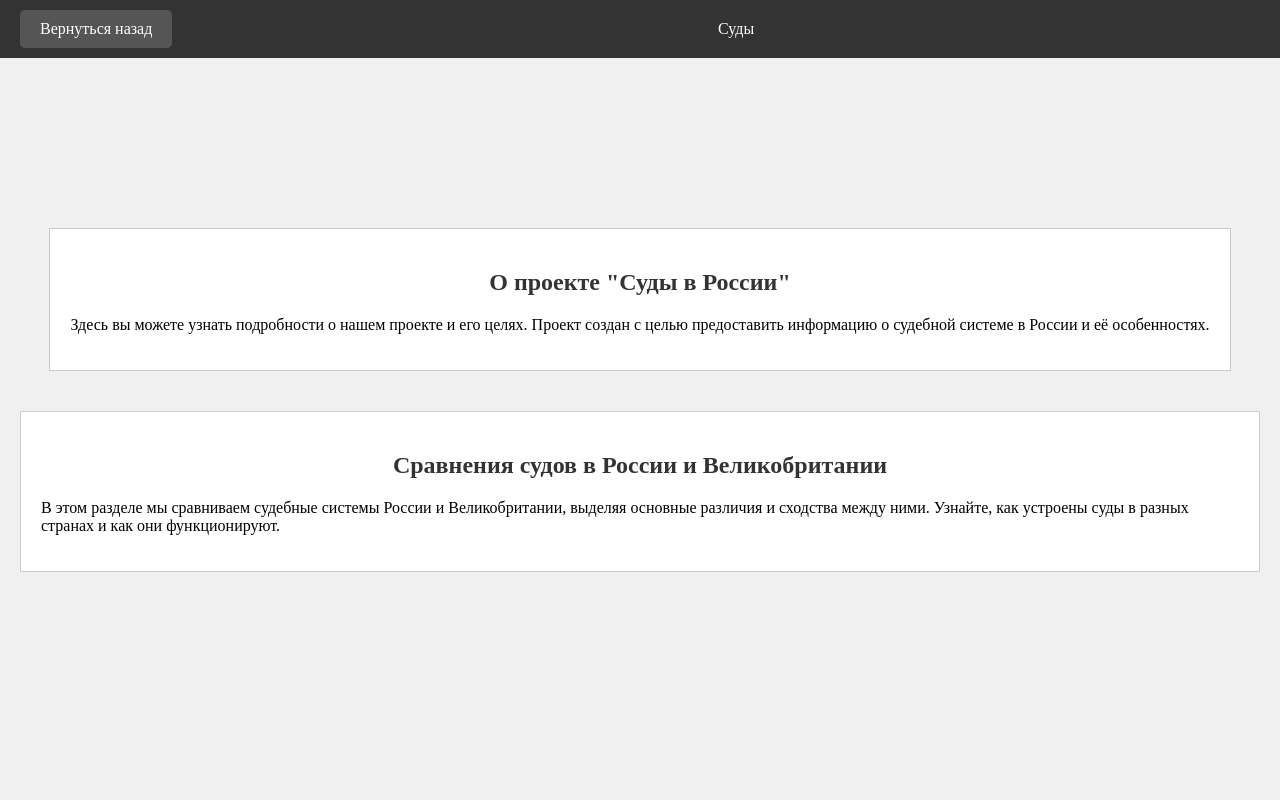
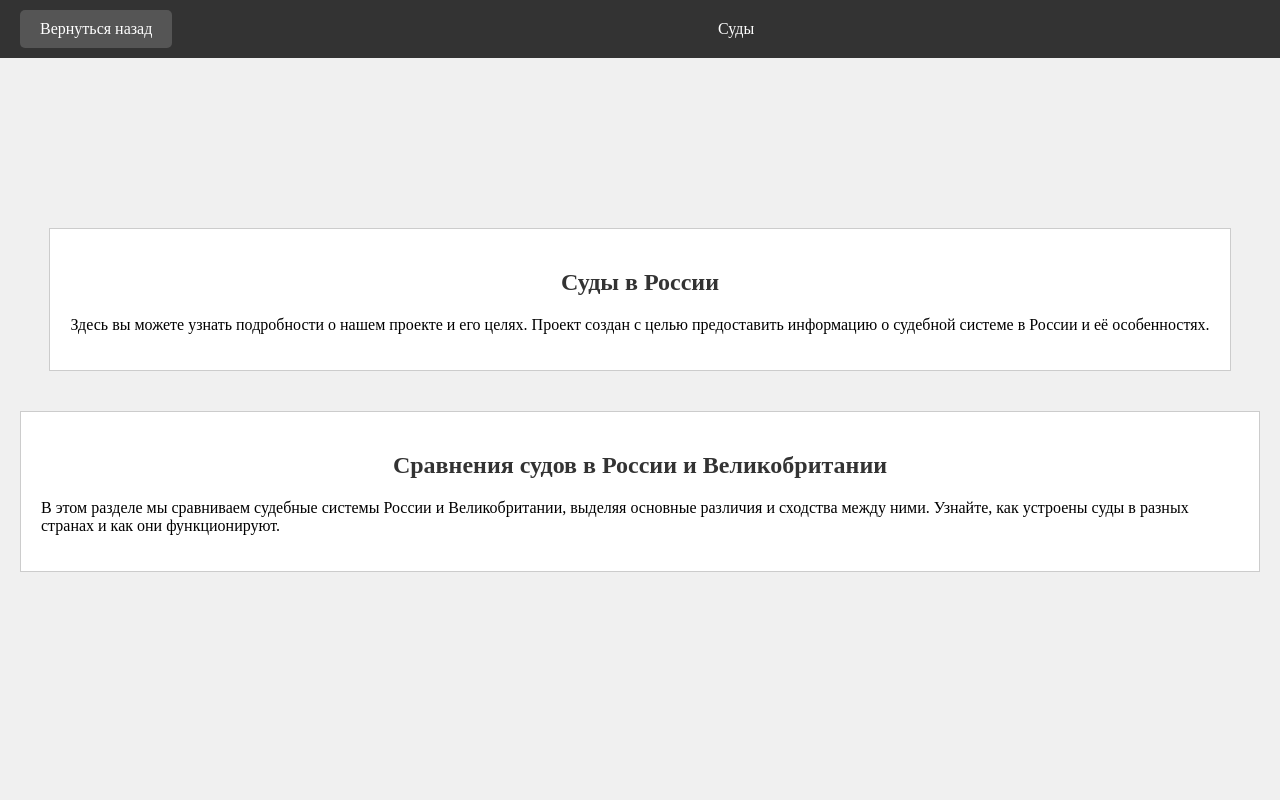
Before and after one commit to Jejsksjfh/o.sudiyax.oi, a plain HTML site: page index.html in a window 1280 px wide. Shown: the top 800 px of the page. Drawn offline with Linux system fonts and the light colour scheme.

Commit message:
Update index.html

```diff
--- a/index.html
+++ b/index.html
@@ -71,7 +71,7 @@
 
     <div class="full-screen">
         <section id="about">
-            <h2>О проекте "Суды в России"</h2>
+            <h2>Суды в России</h2>
             <p>Здесь вы можете узнать подробности о нашем проекте и его целях. Проект создан с целью предоставить информацию о судебной системе в России и её особенностях.</p>
         </section>
 
```
